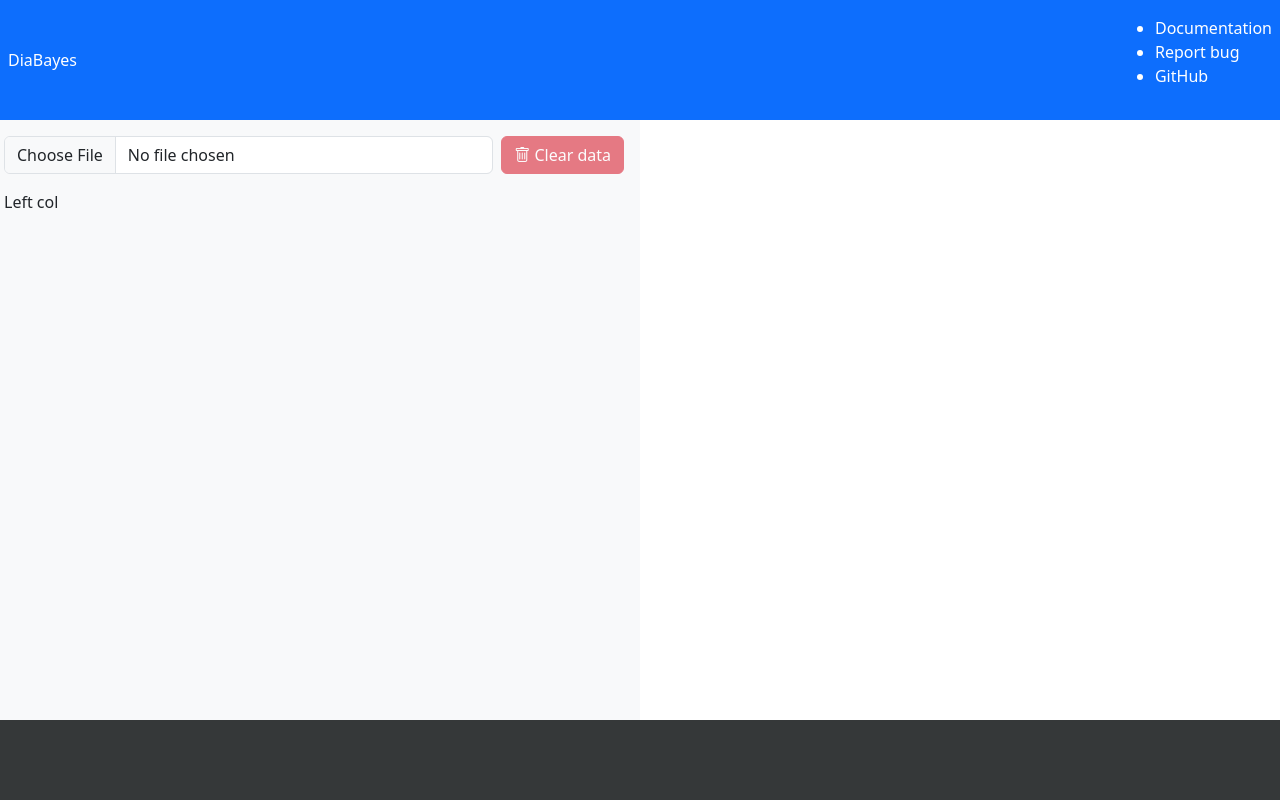
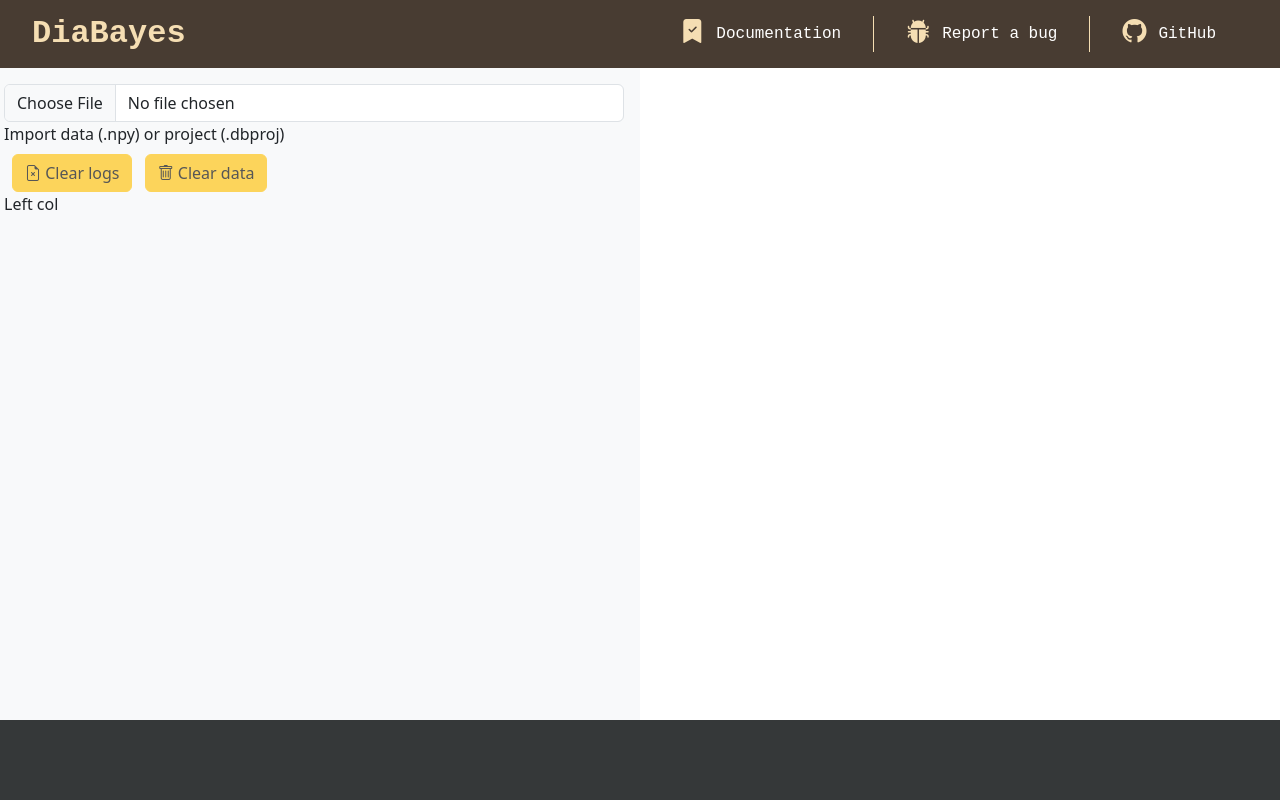
Before and after one commit to martijnende/diabayes, a Flask app: template diabayes/gui/templates/index.html in a window 1280 px wide. Run offline with Flask 3, Linux system fonts and the light colour scheme; the template is opened without the code that fills it, so the values that code supplies are empty; some libraries are stand-ins or nearby versions.

Commit message:
Initial styling

```diff
--- a/diabayes/gui/static/css/style.css
+++ b/diabayes/gui/static/css/style.css
@@ -1,3 +1,22 @@
+:root {
+  --accent-colour: #f5deb3;
+  --header-colour: #483c32;
+  --logs-colour: #353839;
+  --warning-light-colour: #ffa700;
+  --warning-dark-colour: #cd5700;
+}
+
+.btn-warning {
+  background-color: var(--warning-light-colour);
+  border-color: var(--warning-light-colour);
+}
+
+.btn-warning:hover {
+  background-color: var(--warning-dark-colour);
+  border-color: var(--warning-dark-colour);
+  color: white;
+}
+
 /* Plotting */
 div#bkapp {
   height: 100%;
@@ -13,6 +32,56 @@ div#bkapp {
 
 /* Header */
 
+header {
+  background-color: var(--header-colour);
+  color: white;
+  font-family: 'Courier New', Courier, monospace;
+  padding: 0.5em 2em;
+  display: flex;
+  justify-content: space-between;
+  align-items: center;
+}
+
+header div.logo {
+  font-size: 2em;
+  font-weight: bold;
+  color: var(--accent-colour);
+}
+
+header nav.navbar ul.nav-links {
+  display: flex;
+  list-style: none;
+  margin: 0;
+  padding: 0;
+  font-size: 1.0em;
+}
+
+header nav.navbar ul.nav-links li {
+  display: flex;
+  margin: 0;
+  padding: 0 2rem;
+  align-items: center;
+}
+
+header nav.navbar ul.nav-links li i.bi {
+  margin-right: 0.75rem;
+  color: var(--accent-colour);
+  font-size: 1.5em;
+}
+header nav.navbar ul.nav-links li a {
+  color: inherit;
+  text-decoration: none;
+}
+
+header nav.navbar ul.nav-links li a:hover {
+  color: inherit;
+  text-decoration: underline;
+}
+
+header nav.navbar ul.nav-links li + li {
+  border-left: 1px solid var(--accent-colour);
+}
+
 /* End header */
 
 
@@ -26,7 +95,7 @@ div#bkapp {
 div#log-container {
   height: 10vh;
   min-height: 10vh;
-  background-color: #353839;
+  background-color: var(--logs-colour);
   color: white;
   font-family: 'Courier New', Courier, monospace;
   /* border-radius: 1em; */
--- a/diabayes/gui/templates/index.html
+++ b/diabayes/gui/templates/index.html
@@ -15,13 +15,11 @@
   <body class="d-flex flex-column vh-100 overflow-hidden">
 
     <!-- Main navigation -->
-    <header class="bg-primary text-white p-2">
+    <header>
+      <div class="logo">DiaBayes</div>
       <nav class="navbar">
-        <div class="logo">DiaBayes</div>
         <ul class="nav-links">
-          <li>Documentation</li>
-          <li>Report bug</li>
-          <li>GitHub</li>
+          <li><i class="bi bi-bookmark-check-fill"></i><a href="https://docs.diabayes.science">Documentation</a></li><li><i class="bi bi-bug-fill"></i><a href="https://github.com/martijnende/diabayes/issues">Report a bug</a></li><li><i class="bi bi-github"></i><a href="https://github.com/martijnende/diabayes">GitHub</a></li>
         </ul>
       </nav>
     </header>
@@ -30,67 +28,49 @@
     <!-- Main content -->
     <main class="row flex-fill d-flex shrinkable">
 
-      <!-- Vsteps -->
       <section class="col-6 flex-fill bg-light p-3">
-        <div class="mb-3 d-flex align-items-center">
-          <input type="file" class="form-control" id="data-file" style="flex: 1;">
-          <button class="btn btn-danger ms-2" id="clear-data" disabled>
-            <i class="bi bi-trash"></i> Clear data
-          </button>
+        <!-- Data upload -->
+        <div class="row">
+          <div class="col custom-file">
+            <input type="file" class="custom-file-input form-control" id="data-file">
+            <label class="custom-file-label" for="data-file">Import data (.npy) or project (.dbproj)</label>
+          </div>
         </div>
+        <div class="row mt-2">
+          <div class="col">
+            <!-- Clear logs button -->
+            <button class="btn btn-warning ms-2" id="" disabled>
+              <i class="bi bi-file-earmark-x"></i> Clear logs
+            </button>
+            <!-- Clear data button -->
+            <button class="btn btn-warning ms-2" id="clear-data" disabled>
+              <i class="bi bi-trash"></i> Clear data
+            </button>
+          </div>
+        </div>
+        <!-- End data upload -->
+
+        <!-- Vsteps -->
         Left col
+        <!-- End vsteps -->
       </section>
-      <!-- End vsteps -->
 
-      <!-- Plot and logs -->
+      <!-- Plots -->
       <section class="col-6 flex-fill p-3">
         <div id="bkapp">{{ bokeh_script | safe }}</div>
       </div>
-      <!-- End plot/logs -->
+      <!-- End plots -->
 
     </main>
+    <!-- End main content-->
 
+    <!-- Footer -->
     <footer class="row">
       <!-- Logs -->
       <div class="col-12 overflow-auto" id="log-container"></div>
       <!-- End logs -->
     </footer>
-    <!-- End main content-->
-
-    <!--
-    <main class="flex-grow-1 d-flex">
-      <div class="col-6 d-flex flex-column flex-grow-1 bg-light border-end p-3">
-        <div class="mb-3 d-flex align-items-center">
-          <input type="file" class="form-control" id="data-file" style="flex: 1;">
-          <button class="btn btn-danger ms-2" id="clear-data" disabled>
-            <i class="bi bi-trash"></i> Clear data
-          </button>
-        </div>
-      </div>
-      <div class="col-6 d-flex flex-column flex-grow-1 p-3">
-        {% block visualisation %}
-        <div class="mb-3 flex-shrink-0" id="viz-row">
-          <div class="bg-white border rounded p-2" id="viz">
-            <div id="bkapp"></div>
-            {{ bokeh_script | safe }}
-          </div>
-        </div>
-
-        <div class="flex-grow-1 d-flex bg-dark text-white border rounded p-2 overflow-auto" id="logs-panel">
-        </div>
-        {% endblock %}
-      </div>
-    </main>
-
-    <footer class="py-2 text-center bg-light border-top">
-      <ul>
-        <li><a href="https://diabayes.science/" target="_blank">GitHub</a></li>
-        <li><a href="https://docs.diabayes.science/" target="_blank">Documentation</a></li>
-        <li><a href="" target="_blank">Report an issue</a></li>
-        <li><a href="" target="_blank">How to cite</a></li>
-      </ul>
-    </footer>
-    -->
+    <!-- End footer -->
 
   </body>
   {% block javascript %}
```
Also changed, not shown: diabayes/gui/plot_handler.py (+10 -9 lines).
